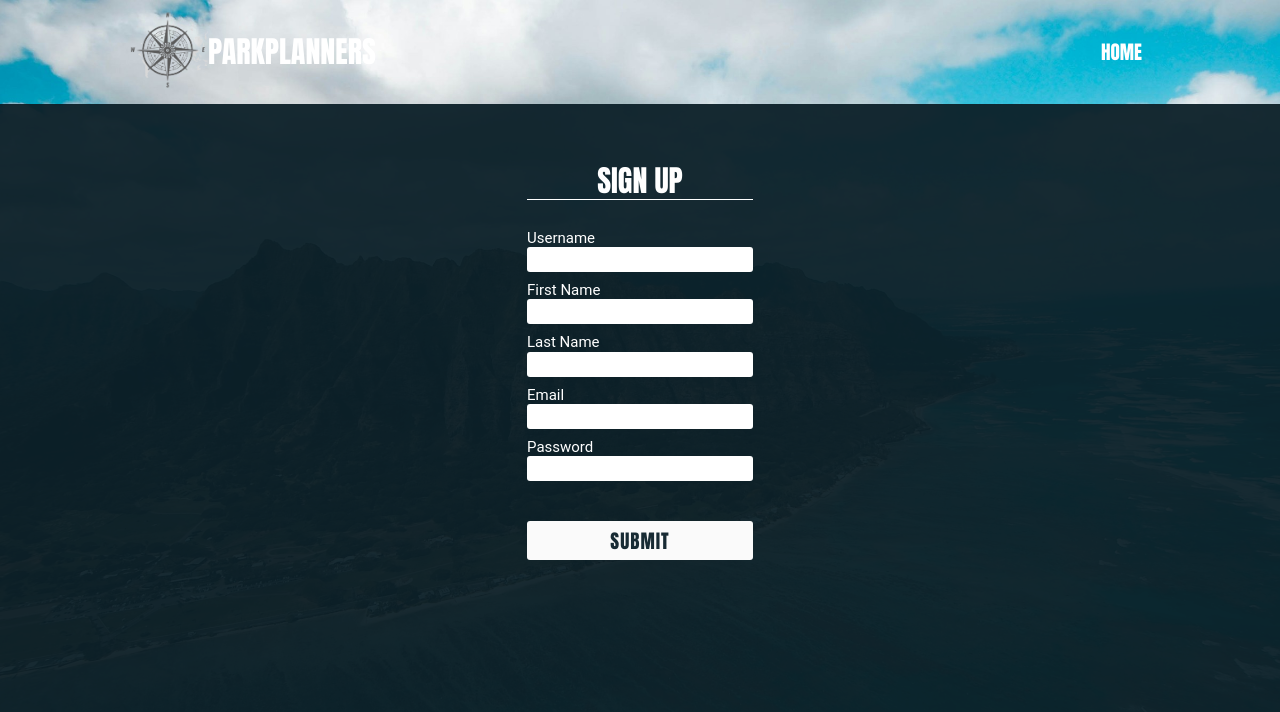
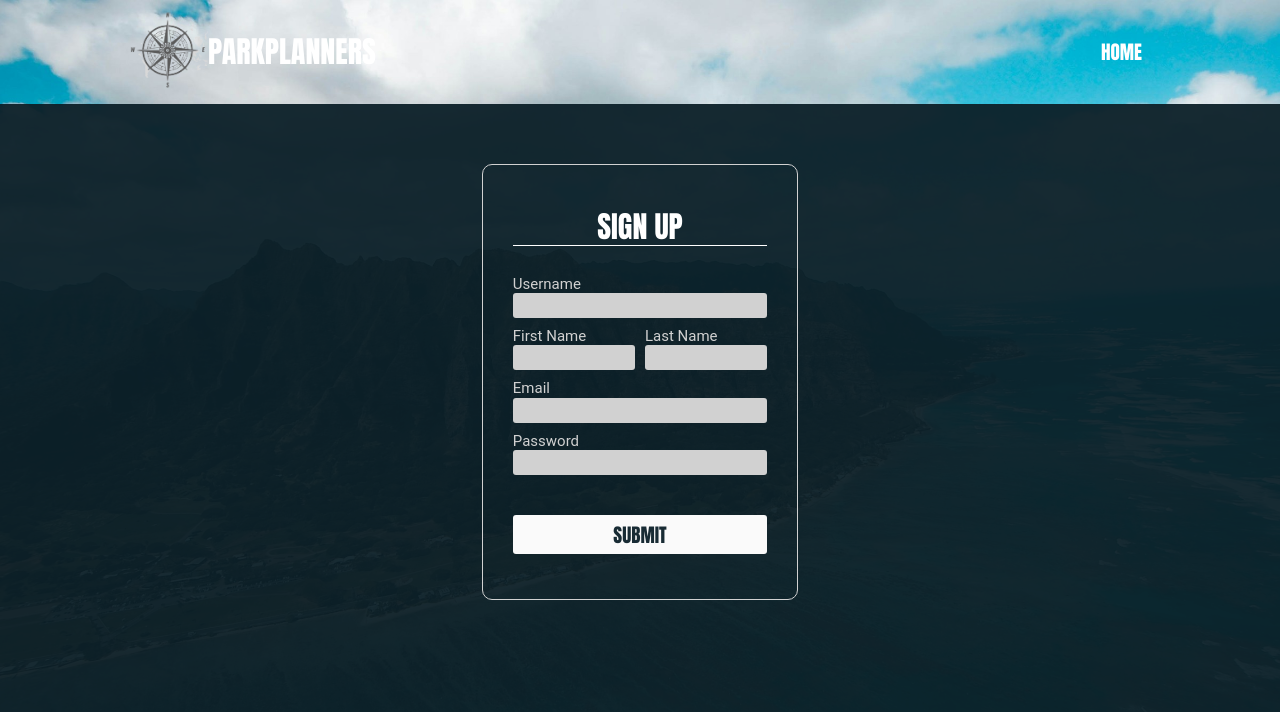
Before and after one commit to coreyjkbartels/csci432-project2, a Vue app: page /signUp in a window 1280 px wide. Shown: the top 712 px of the page. Built offline with nearby package versions, Linux system fonts and the light colour scheme.

Commit message:
Style changes

```diff
--- a/src/assets/base.css
+++ b/src/assets/base.css
@@ -61,9 +61,11 @@ body {
 h1,
 h2,
 h3,
+h4,
 a,
-.material-symbols-outlined {
+button {
   cursor: pointer;
+  font-family: 'Anton';
 }
 
 h1 {
@@ -74,6 +76,9 @@ h2 {
 }
 h3 {
   font-size: var(--fs-650);
+}
+h4 {
+  font-size: var(--fs-600);
 }
 
 img {
@@ -97,4 +102,6 @@ li {
     'wght' 400,
     'GRAD' 0,
     'opsz' 24;
+
+  cursor: pointer;
 }
--- a/src/assets/main.css
+++ b/src/assets/main.css
@@ -47,7 +47,6 @@ button {
   border-radius: 3px;
 
   color: inherit;
-  font-family: 'Anton';
   font-size: var(--fs-650);
   text-decoration: none;
   text-transform: uppercase;
@@ -60,8 +59,6 @@ button {
 }
 
 button {
-  letter-spacing: 1px;
-
   width: 100%;
   border: none;
 }
@@ -94,8 +91,10 @@ button:hover {
   flex-direction: column;
   gap: 30px;
 
-  width: 25%;
+  width: 35%;
   border-radius: 10px;
+  padding: 45px 30px;
+  border: 1px solid var(--clr-neutral-300);
 }
 
 .form__heading {
@@ -107,14 +106,16 @@ button:hover {
   display: flex;
   flex-direction: column;
 
+  color: var(--clr-neutral-300);
   margin-bottom: 10px;
 }
 
 input {
+  width: 100%;
+  padding: 5px 10px;
   border: none;
-  padding: 5px 10px;
   border-radius: 3px;
-  width: 100%;
+  background-color: var(--clr-neutral-300);
 }
 
 ul {
@@ -131,3 +132,26 @@ ul {
 .height-100 {
   height: 100%;
 }
+
+.material-symbols-outlined {
+  color: white;
+  background-color: transparent;
+
+  width: auto;
+  padding: 5px 6px;
+  border: 1px solid transparent;
+  border-radius: 3px;
+
+  font-variation-settings:
+    'FILL' 0,
+    'wght' 400,
+    'GRAD' 0,
+    'opsz' 24;
+
+  cursor: pointer;
+}
+
+.material-symbols-outlined:hover {
+  background-color: var(--clr-neutral-200);
+  color: var(--clr-blue-700);
+}
--- a/src/components/ParkView.vue
+++ b/src/components/ParkView.vue
@@ -15,7 +15,7 @@ async function search() {
     limit: 1,
   }
 
-  const endpoint = `/national-parks/summary${getQuery(queryOptions)}`
+  const endpoint = `/national-parks${getQuery(queryOptions)}`
   const response = await fetchResponse(endpoint, 'GET')
 
   if (response.status == 200) {
@@ -30,9 +30,20 @@ search()
 <template>
   <div class="main-column main-column--sbtwn height-100">
     <div>
-      <h2 class="heading">{{ park.fullName }}</h2>
+      <h2 class="heading">{{ `${park.fullName}, ${park.states}` }}</h2>
+
+      <!-- <div class="contacts">
+        <span v-for="number in park.contacts.phoneNumbers" :key="number.id">
+          {{ `${number.type}: ${number.phoneNumber}` }}
+        </span>
+        <span v-for="email in park.contacts.emailAddresses" :key="email.id">
+          {{ email.emailAddress }}
+        </span>
+      </div> -->
+
       <p>{{ park.description }}</p>
     </div>
+
     <div class="nav__links">
       <RouterLink :to="{ path: `/parks/${park.parkCode}/campgrounds` }">Campgrounds</RouterLink>
       <RouterLink :to="{ path: `/parks/${park.parkCode}/activities` }">Activities</RouterLink>
@@ -54,4 +65,13 @@ a {
 .nav__links {
   width: 100%;
 }
+
+.contacts {
+  display: flex;
+  justify-content: space-between;
+  flex-wrap: wrap;
+
+  width: 100%;
+  margin-bottom: 10px;
+}
 </style>
--- a/src/router/index.js
+++ b/src/router/index.js
@@ -5,7 +5,7 @@ import SignUpView from '@/views/SignUpView.vue'
 import MainView from '@/views/MainView.vue'
 import ProfileView from '@/views/ProfileView.vue'
 import EditView from '@/views/EditView.vue'
-import ParksView from '@/views/ParksView.vue'
+import SearchParks from '@/views/SearchParks.vue'
 import ParkView from '@/components/ParkView.vue'
 import ActivitiesView from '@/views/ActivitiesView.vue'
 import CampgroundView from '@/views/CampgroundView.vue'
@@ -46,7 +46,7 @@ const router = createRouter({
         {
           path: '/parks',
           name: 'parks',
-          component: ParksView,
+          component: SearchParks,
         },
         {
           path: '/parks/:parkCode',
--- a/src/views/ParksView.vue
+++ b/src/views/SearchParks.vue
@@ -9,7 +9,7 @@ const parks = ref([])
 async function search() {
   const queryOptions = {
     stateCode: stateCode.value,
-    limit: 25,
+    limit: 15,
   }
 
   const endpoint = `/national-parks/summary${getQuery(queryOptions)}`
@@ -57,19 +57,4 @@ a {
   font: inherit;
   width: 95%;
 }
-
-.material-symbols-outlined {
-  color: white;
-  background-color: transparent;
-
-  width: auto;
-  padding: 5px 6px;
-  border: 1px solid transparent;
-  border-radius: 3px;
-}
-
-.material-symbols-outlined:hover {
-  background-color: var(--clr-neutral-200);
-  color: var(--clr-blue-700);
-}
 </style>
--- a/src/views/SignUpView.vue
+++ b/src/views/SignUpView.vue
@@ -45,6 +45,7 @@ async function signUp() {
             <label for="uname">Username</label>
             <input type="text" id="uname" name="uname" v-model="userName" />
           </li>
+          <div class="row">
             <li class="form__field">
               <label for="fname">First Name</label>
               <input type="text" id="fname" name="fname" v-model="firstName" />
@@ -53,6 +54,7 @@ async function signUp() {
               <label for="lname">Last Name</label>
               <input type="text" id="lname" name="lname" v-model="lastName" />
             </li>
+          </div>
           <li class="form__field">
             <label for="email">Email</label>
             <input type="email" id="email" name="email" v-model="email" />
@@ -62,8 +64,16 @@ async function signUp() {
             <input type="password" id="password" name="password" v-model="password" />
           </li>
         </form>
+
         <button @click="signUp">Submit</button>
       </div>
     </div>
   </section>
 </template>
+
+<style scoped>
+.row {
+  display: flex;
+  gap: 10px;
+}
+</style>
```
Lines whose indentation alone changed are shown as unchanged.
